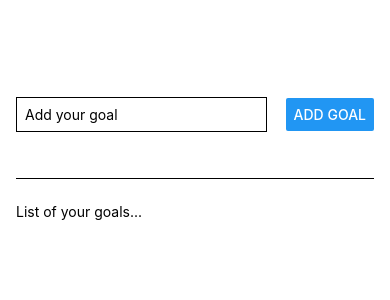
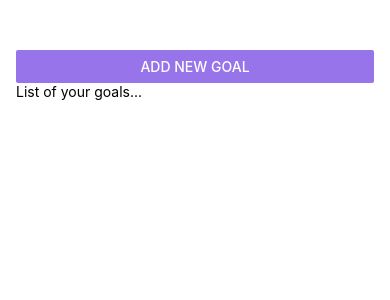
Before and after one commit to akshaykamath45/Goals-App, a React Native app: screen / in a window 390 px wide. Shown: the top 300 px of the page. Built offline with nearby package versions, Linux system fonts and the light colour scheme.

Commit message:
feat : adding a modal screen

```diff
--- a/App.js
+++ b/App.js
@@ -1,9 +1,10 @@
 import { useState } from "react";
-import { StyleSheet, Text, View, FlatList } from "react-native";
+import { StyleSheet, Text, View, FlatList, Button } from "react-native";
 import { GoalItem } from "./components/GoalItem";
 import { GoalInput } from "./components/GoalInput";
 export default function App() {
   const [goals, setGoals] = useState([]);
+  const [isModalVisible, setIsModalVisible] = useState(false);
 
   const addGoalHandler = (enteredGoalText) => {
     console.log(enteredGoalText);
@@ -19,9 +20,16 @@ export default function App() {
       return currentGoals.filter((goal) => goal.id !== id);
     });
   };
+
+  const handleModal = () => {
+    setIsModalVisible(true);
+  };
   return (
     <View style={styles.appContainer}>
-      <GoalInput onAddGoal={addGoalHandler} />
+      <Button title="Add New Goal" onPress={handleModal} color="rgb(151,116,234)" />
+      {isModalVisible && (
+        <GoalInput onAddGoal={addGoalHandler} isModalVisible={isModalVisible}  />
+      )}
       <View style={styles.goalsContainer}>
         <Text>List of your goals...</Text>
         <FlatList
--- a/components/GoalInput.js
+++ b/components/GoalInput.js
@@ -1,6 +1,6 @@
-import { View, Button, TextInput, StyleSheet } from "react-native";
+import { View, Button, TextInput, StyleSheet, Modal } from "react-native";
 import { useState } from "react";
-export const GoalInput = ({onAddGoal}) => {
+export const GoalInput = ({ onAddGoal, isModalVisible }) => {
   const [enteredGoalText, setEnteredGoalText] = useState("");
 
   const goalInputHandler = (enteredText) => {
@@ -8,9 +8,10 @@ export const GoalInput = ({onAddGoal}) => {
   };
   const addGoalHandler = () => {
     onAddGoal(enteredGoalText);
-    setEnteredGoalText('');
+    setEnteredGoalText("");
   };
   return (
+    <Modal visible={isModalVisible} animationType="slider">
       <View style={styles.inputContainer}>
         <TextInput
           placeholder="Add your goal"
@@ -20,6 +21,7 @@ export const GoalInput = ({onAddGoal}) => {
         />
         <Button title="Add Goal" onPress={addGoalHandler} />
       </View>
+    </Modal>
   );
 };
 
```
Lines whose indentation alone changed are shown as unchanged.
